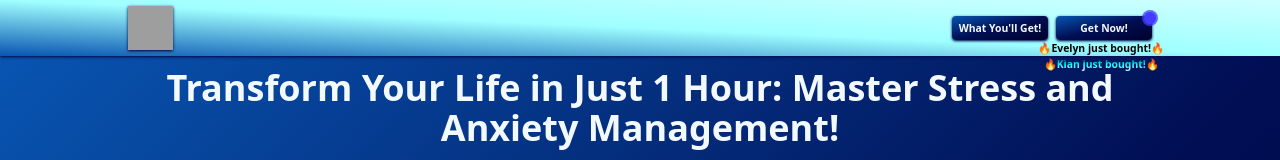
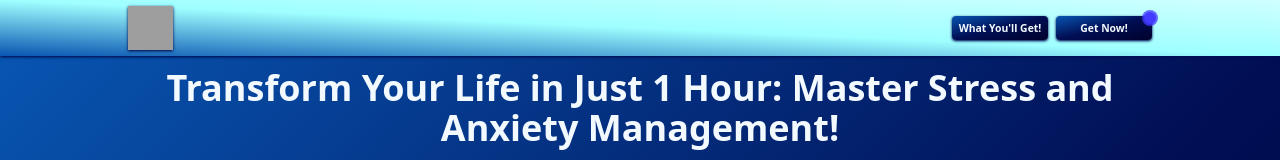
Before and after one commit to Muhammad-Uzair99/one-hour-stress, a plain HTML site: page index.html in a window 1280 px wide. Shown: the top 160 px of the page. Drawn offline with nearby package versions, Linux system fonts and the light colour scheme; grey boxes are pictures that could not be loaded; a script that the page names is missing.

Commit message:
Update index.html

```diff
--- a/index.html
+++ b/index.html
@@ -58,7 +58,7 @@
                 </li>
             </ul>
 
-            <ul class='text-[0.65rem] absolute -right-3 top-10 w-34 leading-4' id='buyers-list'>
+            <ul class='text-[0.65rem] absolute -right-3 top-10 w-34 leading-4 hidden' id='buyers-list'>
                 <li class=''>
                     🔥<span
                         class='bg-gradient-to-b from-black via-black to-black inline-block text-transparent bg-clip-text'><span
```
